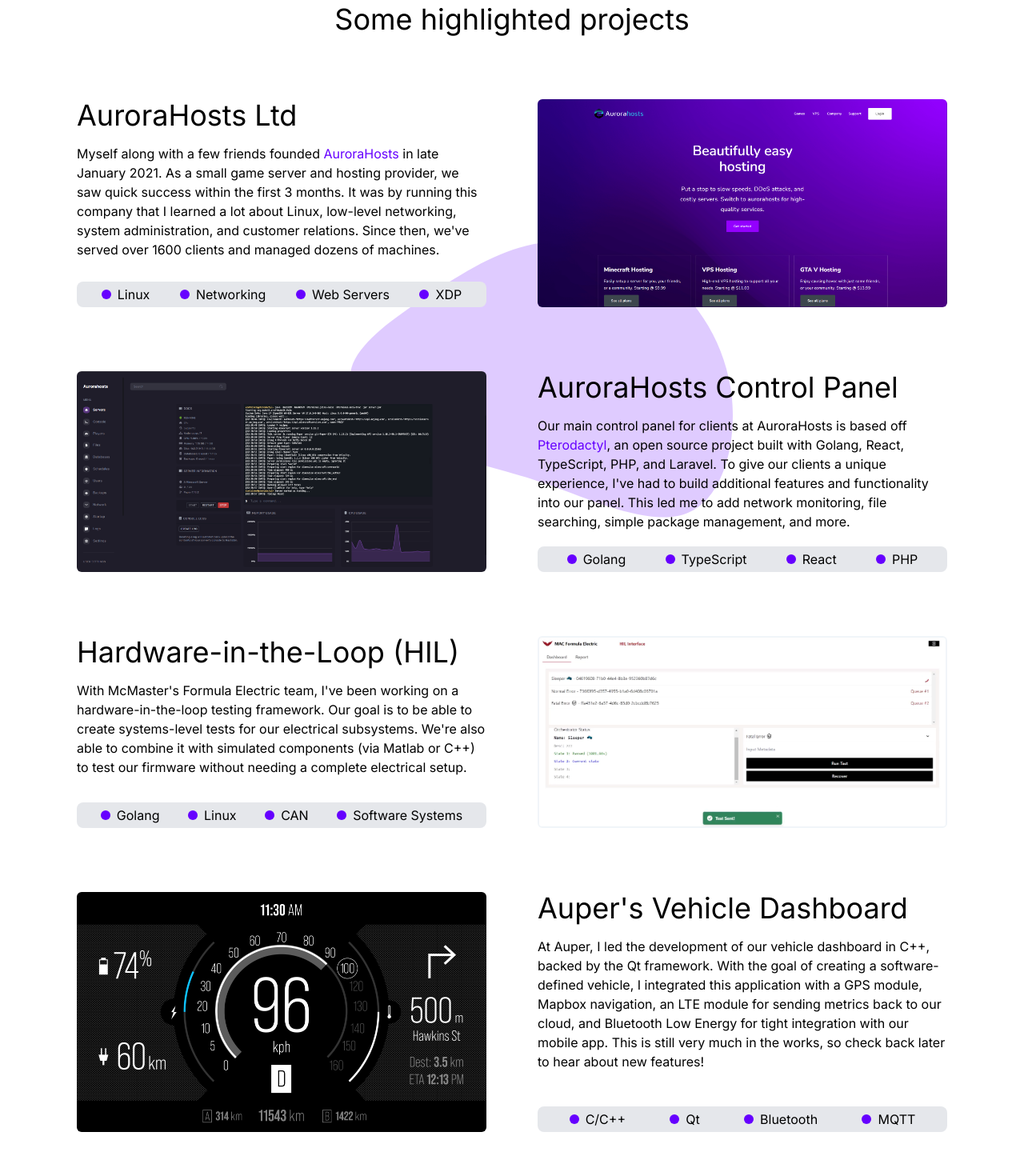
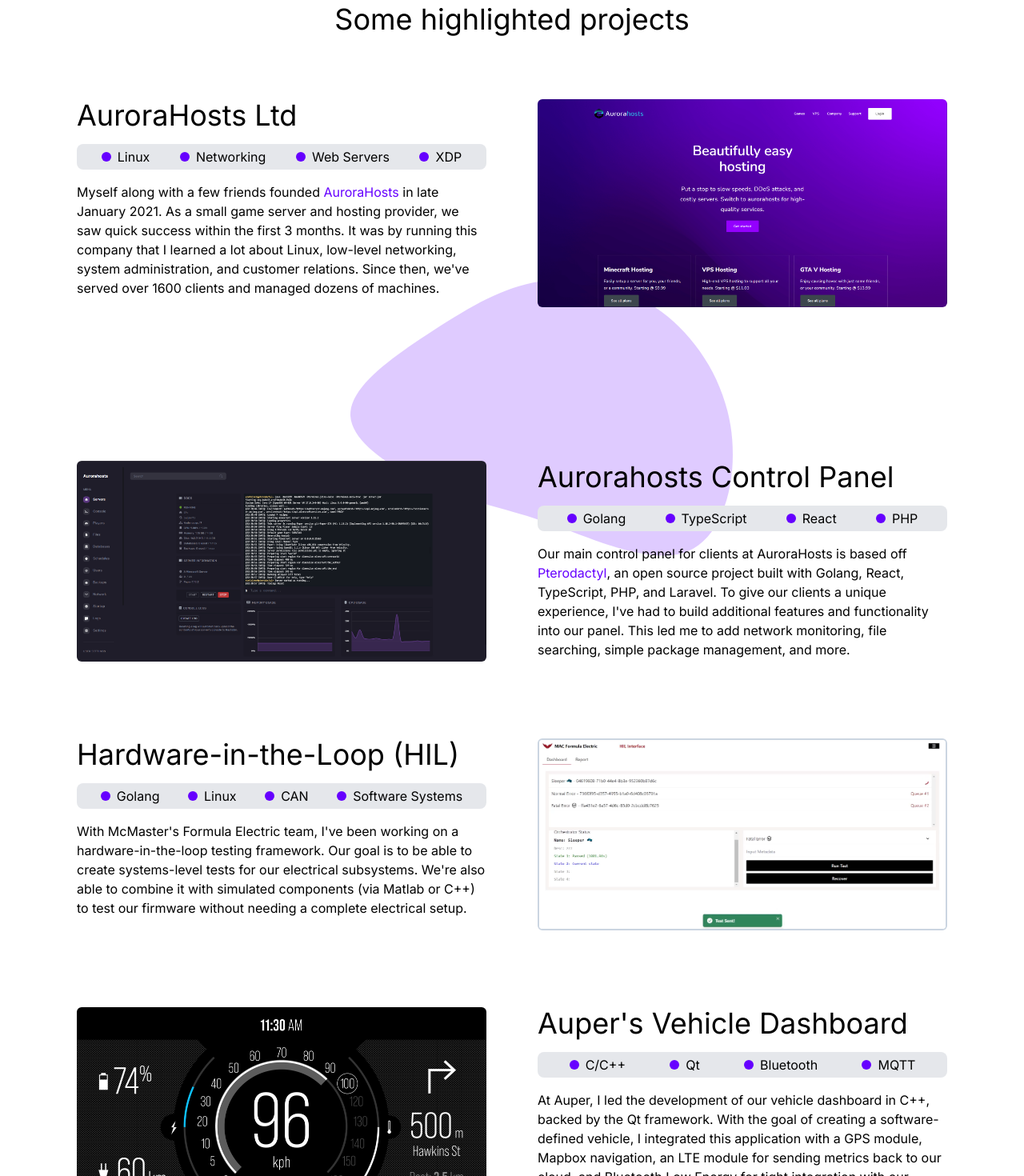
Before and after one commit to TylerStAmour/tyler.st, a React (Vite) app: page / in a window 1280 px wide. Shown: the part 1520-2990 px from the top of the page at 80% size. Built offline with nearby package versions, Linux system fonts and the light colour scheme.

Commit message:
Componentize projects section

```diff
--- a/src/pages/Home.tsx
+++ b/src/pages/Home.tsx
@@ -5,7 +5,7 @@
 
 export default () => (
     <>
-        <div className={"pl-8 pr-8 sm:pl-24 sm:pr-24 2xl:pl-32 2xl:pr-32 mb-20"}>
+        <div className={"px-8 sm:px-24 2xl:px-40 mb-20"}>
             <div className={"flex flex-col sm:grid sm:grid-cols-2 sm:gap-4 mt-12"}>
                 <div className={"flex flex-col justify-center sm:mb-0 mb-10"}>
                     <p className={"text-2xl text-secondary"}>
@@ -30,7 +30,7 @@
             <div className={"pb-20 pt-16 sm:pb-32 sm:pt-24"}>
                 <img className={"absolute left-0"} src={"/svg/line.svg"}/>
             </div>
-            <p className={"text-4xl text-center"}>Some highlighted projects</p>
+            <p className={"text-4xl text-center mb-20"}>Some highlighted projects</p>
             <Projects/>
             <p className={"text-4xl text-center mt-24 mb-4"}>What's next?</p>
             <div className={"flex w-full justify-center"}>
--- a/src/sections/Footer.tsx
+++ b/src/sections/Footer.tsx
@@ -10,7 +10,7 @@
     const [hoverMail, setHoverMail] = useState(false)
 
     return (
-        <div className={"flex flex-col md:flex-row md:justify-between bg-gray-200 pt-12 pb-4 sm:pb-12 pl-8 pr-8 sm:pl-32 sm:pr-32"}>
+        <div className={"flex flex-col md:flex-row md:justify-between bg-gray-200 pt-12 pb-4 sm:pb-12 px-8 sm:px-24 2xl:px-40"}>
             <div className={"flex flex-col items-start mb-6 md:mb-0"}>
                 <p className={"text-4xl 2xl:text-6xl font-title"}>Tyler St-Amour</p>
                 <p className={"text-lg 2xl:text-2xl text-gray-600"}>Based in Hamilton, Ontario</p>
--- a/src/sections/Projects.tsx
+++ b/src/sections/Projects.tsx
@@ -1,12 +1,50 @@
+import {ReactElement} from "react";
 import {FontAwesomeIcon} from "@fortawesome/react-fontawesome";
 import {faCircle} from "@fortawesome/free-solid-svg-icons";
 
+interface SubsectionProps {
+    title: string;
+    text: ReactElement<HTMLParagraphElement>;
+    imageSource: string;
+    imageAlt: string;
+    bullets: string[];
+    // Controls which side the image will be displayed on
+    flipped?: boolean;
+    // Mainly so I can add an outline to already white images
+    imageClass?: string;
+}
+
+const Subsection = (props: SubsectionProps) => (
+    <div className={`flex ${props.flipped ? "flex-row-reverse" : "flex-row"} sm:grid sm:grid-cols-2 gap-16 2xl:gap-52`}>
+        <div className={"flex flex-col grow justify-between"}>
+            <div className={"flex flex-col gap-4"}>
+                <p className={"text-4xl"}>{props.title}</p>
+                <div className={"grid grid-cols-2 gap-2 sm:flex sm:justify-around sm:flex-row p-1 pl-4 pr-4 rounded-lg bg-gray-200"}>
+                    {props.bullets.map((bullet, index) => (
+                        <div className={"flex items-center flex-row"} key={index}>
+                            <FontAwesomeIcon size={"xs"} color={"#6600FF"} icon={faCircle}/>
+                            <p className={"ml-2"}>{bullet}</p>
+                        </div>
+                    ))}
+                </div>
+                {props.text}
+            </div>
+        </div>
+        <img className={`rounded-md ${props.flipped && "order-first"} ${props.imageClass}`}
+             src={props.imageSource}
+             alt={props.imageAlt}
+        />
+    </div>
+)
+
 export default () => (
-    <div>
-        <div className={"flex flex-col sm:grid sm:grid-cols-2 mt-20 gap-16 2xl:gap-48 mb-12"}>
-            <div className={"flex flex-col grow justify-between"}>
-                <div className={"flex flex-col mb-4"}>
-                    <p className={"text-4xl mb-4"}>AuroraHosts Ltd</p>
+    <div className={"grid gap-24"}>
+        <Subsection
+            title={"AuroraHosts Ltd"}
+            imageSource={"/img/aurora.png"}
+            imageAlt={"Aurorahosts website front page"}
+            bullets={["Linux", "Networking", "Web Servers", "XDP"]}
+            text={
                 <p>
                     Myself along with a few friends founded
                     <a className={"text-secondary"} href={"https://aurorahosts.com/"} target={"_blank"}> AuroraHosts </a>
@@ -15,34 +53,18 @@
                     networking, system administration, and customer relations. Since then, we've served over 1600
                     clients and managed dozens of machines.
                 </p>
+            }
+        />
+        <div>
+            <img src={"/svg/blob-2.svg"} className={"absolute left-0 sm:left-1/3 -mt-28 sm:-mt-52 opacity-20 select-none"} style={{ zIndex: - 1 }}/>
         </div>
-                <div className={"grid grid-cols-2 gap-2 sm:flex sm:justify-around sm:flex-row p-1 pl-4 pr-4 rounded-lg bg-gray-200"}>
-                    <div className={"flex items-center flex-row"}>
-                        <FontAwesomeIcon size={"xs"} color={"#6600FF"} icon={faCircle}/>
-                        <p className={"ml-2"}>Linux</p>
-                    </div>
-                    <div className={"flex items-center flex-row"}>
-                        <FontAwesomeIcon size={"xs"} color={"#6600FF"} icon={faCircle}/>
-                        <p className={"ml-2"}>Networking</p>
-                    </div>
-                    <div className={"flex items-center flex-row"}>
-                        <FontAwesomeIcon size={"xs"} color={"#6600FF"} icon={faCircle}/>
-                        <p className={"ml-2"}>Web Servers</p>
-                    </div>
-                    <div className={"flex items-center flex-row"}>
-                        <FontAwesomeIcon size={"xs"} color={"#6600FF"} icon={faCircle}/>
-                        <p className={"ml-2"}>XDP</p>
-                    </div>
-                </div>
-            </div>
-            <img className={"rounded-md"} src={"/img/aurora.png"}/>
-        </div>
-        <img src={"/svg/blob-2.svg"} className={"absolute left-0 sm:left-1/3 -mt-28 sm:-mt-52 opacity-20 select-none"} style={{ zIndex: - 1 }}/>
-        <div className={"flex flex-col-reverse sm:grid sm:grid-cols-2 mt-20 gap-16 2xl:gap-48 mb-12"}>
-            <img className={"rounded-md"} src={"/img/panel.png"}/>
-            <div className={"flex flex-col grow justify-between"}>
-                <div className={"flex flex-col mb-4"}>
-                    <p className={"text-4xl mb-4"}>AuroraHosts Control Panel</p>
+        <Subsection
+            title={"Aurorahosts Control Panel"}
+            imageSource={"/img/panel.png"}
+            imageAlt={"Aurorahosts control panel preview"}
+            bullets={["Golang", "TypeScript", "React", "PHP"]}
+            flipped
+            text={
                 <p>
                     Our main control panel for clients at AuroraHosts is based off
                     <a className={"text-secondary"} href={"https://github.com/pterodactyl/panel"} target={"_blank"}> Pterodactyl</a>,
@@ -50,64 +72,30 @@
                     a unique experience, I've had to build additional features and functionality into our panel.
                     This led me to add network monitoring, file searching, simple package management, and more.
                 </p>
-                </div>
-                <div className={"grid grid-cols-2 gap-2 sm:flex sm:justify-around sm:flex-row p-1 pl-4 pr-4 rounded-lg bg-gray-200"}>
-                    <div className={"flex items-center flex-row"}>
-                        <FontAwesomeIcon size={"xs"} color={"#6600FF"} icon={faCircle}/>
-                        <p className={"ml-2"}>Golang</p>
-                    </div>
-                    <div className={"flex items-center flex-row"}>
-                        <FontAwesomeIcon size={"xs"} color={"#6600FF"} icon={faCircle}/>
-                        <p className={"ml-2"}>TypeScript</p>
-                    </div>
-                    <div className={"flex items-center flex-row"}>
-                        <FontAwesomeIcon size={"xs"} color={"#6600FF"} icon={faCircle}/>
-                        <p className={"ml-2"}>React</p>
-                    </div>
-                    <div className={"flex items-center flex-row"}>
-                        <FontAwesomeIcon size={"xs"} color={"#6600FF"} icon={faCircle}/>
-                        <p className={"ml-2"}>PHP</p>
-                    </div>
-                </div>
-            </div>
-        </div>
-        <div className={"flex flex-col sm:grid sm:grid-cols-2 mt-20 gap-16 2xl:gap-48 mb-12"}>
-            <div className={"flex flex-col grow justify-between"}>
-                <div className={"flex flex-col mb-4"}>
-                    <p className={"text-4xl mb-4"}>Hardware-in-the-Loop (HIL)</p>
+            }
+        />
+        <Subsection
+            title={"Hardware-in-the-Loop (HIL)"}
+            imageSource={"/img/hil.png"}
+            imageAlt={"HIL web control panel preview"}
+            bullets={["Golang", "Linux", "CAN", "Software Systems"]}
+            text={
                 <p>
                     With McMaster's Formula Electric team, I've been working on a hardware-in-the-loop testing
                     framework. Our goal is to be able to create systems-level tests for our electrical subsystems.
                     We're also able to combine it with simulated components (via Matlab or C++) to test our firmware
                     without needing a complete electrical setup.
                 </p>
-                </div>
-                <div className={"grid grid-cols-2 gap-2 sm:flex sm:justify-around sm:flex-row p-1 pl-4 pr-4 rounded-lg bg-gray-200"}>
-                    <div className={"flex items-center flex-row"}>
-                        <FontAwesomeIcon size={"xs"} color={"#6600FF"} icon={faCircle}/>
-                        <p className={"ml-2"}>Golang</p>
-                    </div>
-                    <div className={"flex items-center flex-row"}>
-                        <FontAwesomeIcon size={"xs"} color={"#6600FF"} icon={faCircle}/>
-                        <p className={"ml-2"}>Linux</p>
-                    </div>
-                    <div className={"flex items-center flex-row"}>
-                        <FontAwesomeIcon size={"xs"} color={"#6600FF"} icon={faCircle}/>
-                        <p className={"ml-2"}>CAN</p>
-                    </div>
-                    <div className={"flex items-center flex-row"}>
-                        <FontAwesomeIcon size={"xs"} color={"#6600FF"} icon={faCircle}/>
-                        <p className={"ml-2"}>Software Systems</p>
-                    </div>
-                </div>
-            </div>
-            <img className={"rounded-md border-2 border-slate-100"} src={"/img/hil.png"} alt={"Our web panel for running HIL tests"}/>
-        </div>
-        <div className={"flex flex-col-reverse sm:grid sm:grid-cols-2 mt-20 gap-16 2xl:gap-48 mb-12"}>
-            <img className={"rounded-md"} src={"/img/dashboard.png"}/>
-            <div className={"flex flex-col grow justify-between"}>
-                <div className={"flex flex-col mb-4"}>
-                    <p className={"text-4xl mb-4"}>Auper's Vehicle Dashboard</p>
+            }
+            imageClass={"border-2 border-slate-300"}
+        />
+        <Subsection
+            title={"Auper's Vehicle Dashboard"}
+            imageSource={"/img/dashboard.png"}
+            imageAlt={"A preview of Auper's vehicle dashboard"}
+            bullets={["C/C++", "Qt", "Bluetooth", "MQTT"]}
+            flipped
+            text={
                 <p>
                     At Auper, I led the development of our vehicle dashboard in C++, backed by the Qt framework.
                     With the goal of creating a software-defined vehicle, I integrated this application with a
@@ -115,26 +103,7 @@
                     Low Energy for tight integration with our mobile app. This is still very much in the works, so
                     check back later to hear about new features!
                 </p>
-                </div>
-                <div className={"grid grid-cols-2 gap-2 sm:flex sm:justify-around sm:flex-row p-1 pl-4 pr-4 rounded-lg bg-gray-200"}>
-                    <div className={"flex items-center flex-row"}>
-                        <FontAwesomeIcon size={"xs"} color={"#6600FF"} icon={faCircle}/>
-                        <p className={"ml-2"}>C/C++</p>
-                    </div>
-                    <div className={"flex items-center flex-row"}>
-                        <FontAwesomeIcon size={"xs"} color={"#6600FF"} icon={faCircle}/>
-                        <p className={"ml-2"}>Qt</p>
-                    </div>
-                    <div className={"flex items-center flex-row"}>
-                        <FontAwesomeIcon size={"xs"} color={"#6600FF"} icon={faCircle}/>
-                        <p className={"ml-2"}>Bluetooth</p>
-                    </div>
-                    <div className={"flex items-center flex-row"}>
-                        <FontAwesomeIcon size={"xs"} color={"#6600FF"} icon={faCircle}/>
-                        <p className={"ml-2"}>MQTT</p>
-                    </div>
-                </div>
-            </div>
-        </div>
+            }
+        />
     </div>
 )
```
Lines whose indentation alone changed are shown as unchanged.
